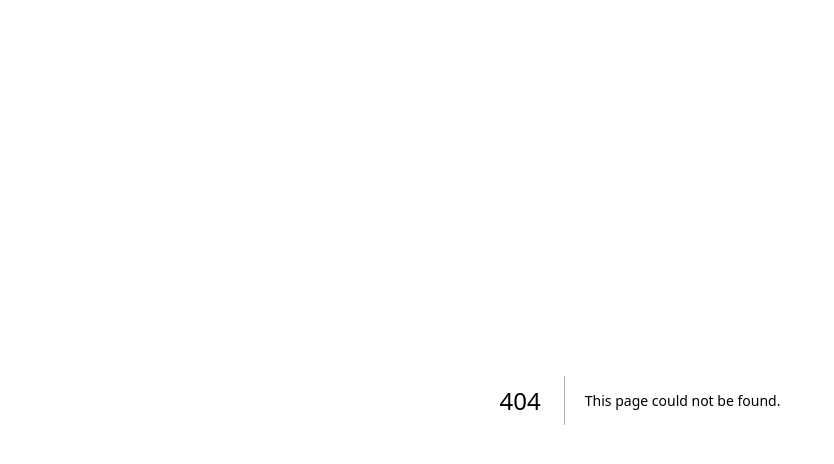
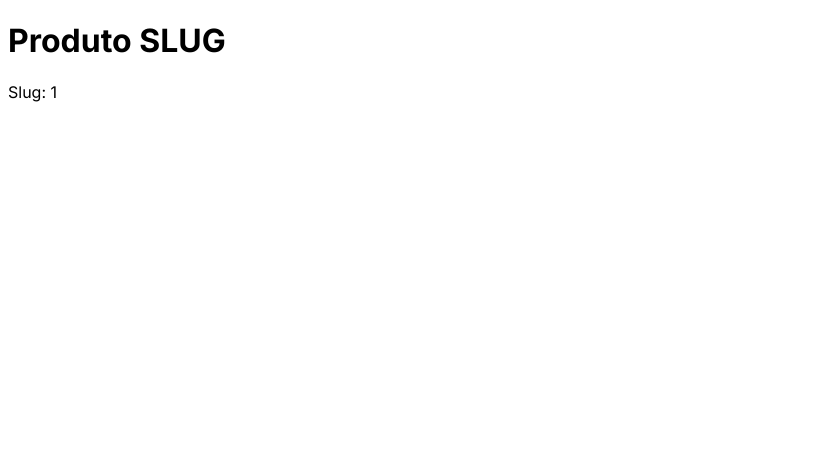
Before and after one commit to guinaoki/loja-app-1tdspf, a Next.js app: page /produtos/mosfet/1 in a window 1280 px wide. Before the commit this address had no page. Shown: the top 464 px of the page, without its empty margins (0-834 px from the left). Built offline with nearby package versions, Linux system fonts and the light colour scheme.

Commit message:
Rotas dinâmicas com parâmetros

```diff
--- /dev/null
+++ b/src/app/produtos/mosfet/[slug]/page.jsx
@@ -0,0 +1,10 @@
+import React from 'react'
+
+export default function ProdutoSlug({params}) {
+  return (
+    <>
+    <h1>Produto SLUG</h1>
+    <p>Slug: {params.slug}</p>
+    </>
+  )
+}
```
